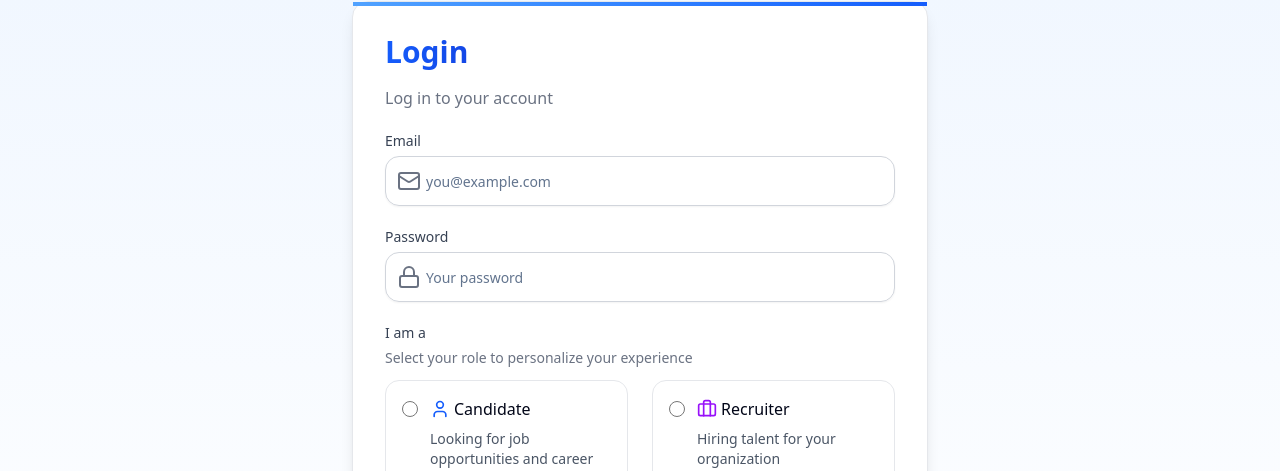
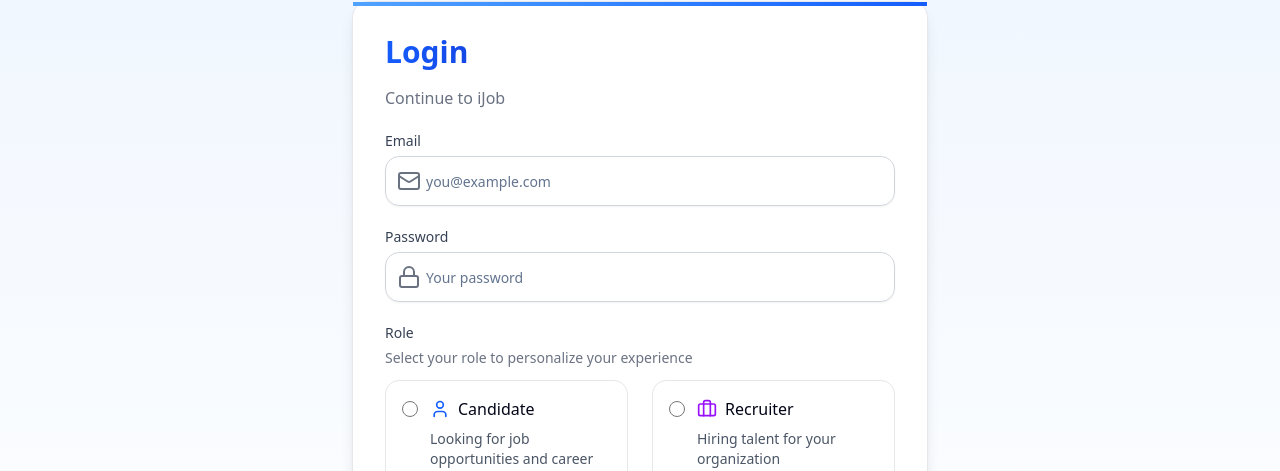
Before and after one commit to srnishappy/iJob, a React (Vite) app in the folder frontend/: page /login in a window 1280 px wide. Shown: the part 112-583 px from the top of the page. Built offline with nearby package versions, Linux system fonts and the light colour scheme.

Commit message:
update login register

```diff
--- a/frontend/src/components/auth/Login.jsx
+++ b/frontend/src/components/auth/Login.jsx
@@ -76,7 +76,7 @@
                         </h2>
                     </div>
 
-                    <p className="text-gray-500 -mt-2">Log in to your account</p>
+                    <p className="text-gray-500 -mt-2">Continue to iJob</p>
 
                     {/* Email */}
                     <div className="space-y-2">
@@ -112,7 +112,7 @@
 
                     {/* Role Selection */}
                     <div className="space-y-3">
-                        <Label className="text-gray-700 font-medium flex items-center">I am a</Label>
+                        <Label className="text-gray-700 font-medium flex items-center">Role</Label>
                         <p className="text-sm text-gray-500 -mt-1">Select your role to personalize your experience</p>
 
                         {/* แยก Role ด้วยการใช้ flex */}
@@ -135,7 +135,7 @@
                                     />
                                     <div className="ml-3 flex items-center">
                                         <User className="h-5 w-5 text-blue-600" />
-                                        <span className="font-medium px-1">Candidate</span>
+                                        <span className="font-medium px-2">Candidate</span>
                                     </div>
                                 </div>
                                 <p className="text-sm text-gray-600 ml-7">Looking for job opportunities and career growth</p>
@@ -159,7 +159,7 @@
                                     />
                                     <div className="ml-3 flex items-center">
                                         <Briefcase className="h-5 w-5 text-purple-600" />
-                                        <span className="font-medium px-1">Recruiter</span>
+                                        <span className="font-medium px-2">Recruiter</span>
                                     </div>
                                 </div>
                                 <p className="text-sm text-gray-600 ml-7">Hiring talent for your organization</p>
--- a/frontend/src/components/auth/Signup.jsx
+++ b/frontend/src/components/auth/Signup.jsx
@@ -119,7 +119,7 @@
                         <span className="text-sm font-medium text-gray-500">{getCompletionPercentage()}% Complete</span>
                     </div>
 
-                    <p className="text-gray-500 -mt-2">Sign up for iJob – Find or Recruit Talent</p>
+                    <p className="text-gray-500 -mt-2">Get Started with iJob</p>
 
                     {/* Fullname */}
                     <div className="space-y-2 transition duration-300 ease-in-out transform hover:scale-[1.01]">
@@ -213,7 +213,7 @@
                     {/* Role Selection */}
                     <div className="space-y-3">
                         <Label className="text-gray-700 font-medium flex items-center">
-                            I am a
+                            Role
                             {formSteps.role && (
                                 <CheckCircle2 className="ml-2 h-4 w-4 text-green-500 animate-pulse" />
                             )}
@@ -265,7 +265,7 @@
                                         value="recruiter"
                                         checked={input.role === 'recruiter'}
                                         onChange={changeEventHandler}
-                                        className="h-4 w-4 text-purple-600"
+                                        className="h-4 w-4 text-blue-500"
                                     />
                                     <div className="ml-3 flex items-center">
                                         <Briefcase className="h-5 w-5 text-purple-600 mr-2" />
@@ -303,7 +303,6 @@
                                         <div className="bg-blue-100 p-2 rounded-full mb-2">
                                             <Upload className="h-6 w-6 text-blue-500" />
                                         </div>
-                                        <p className="text-sm font-medium">Drop your photo here or</p>
                                     </>
                                 )}
 
```
